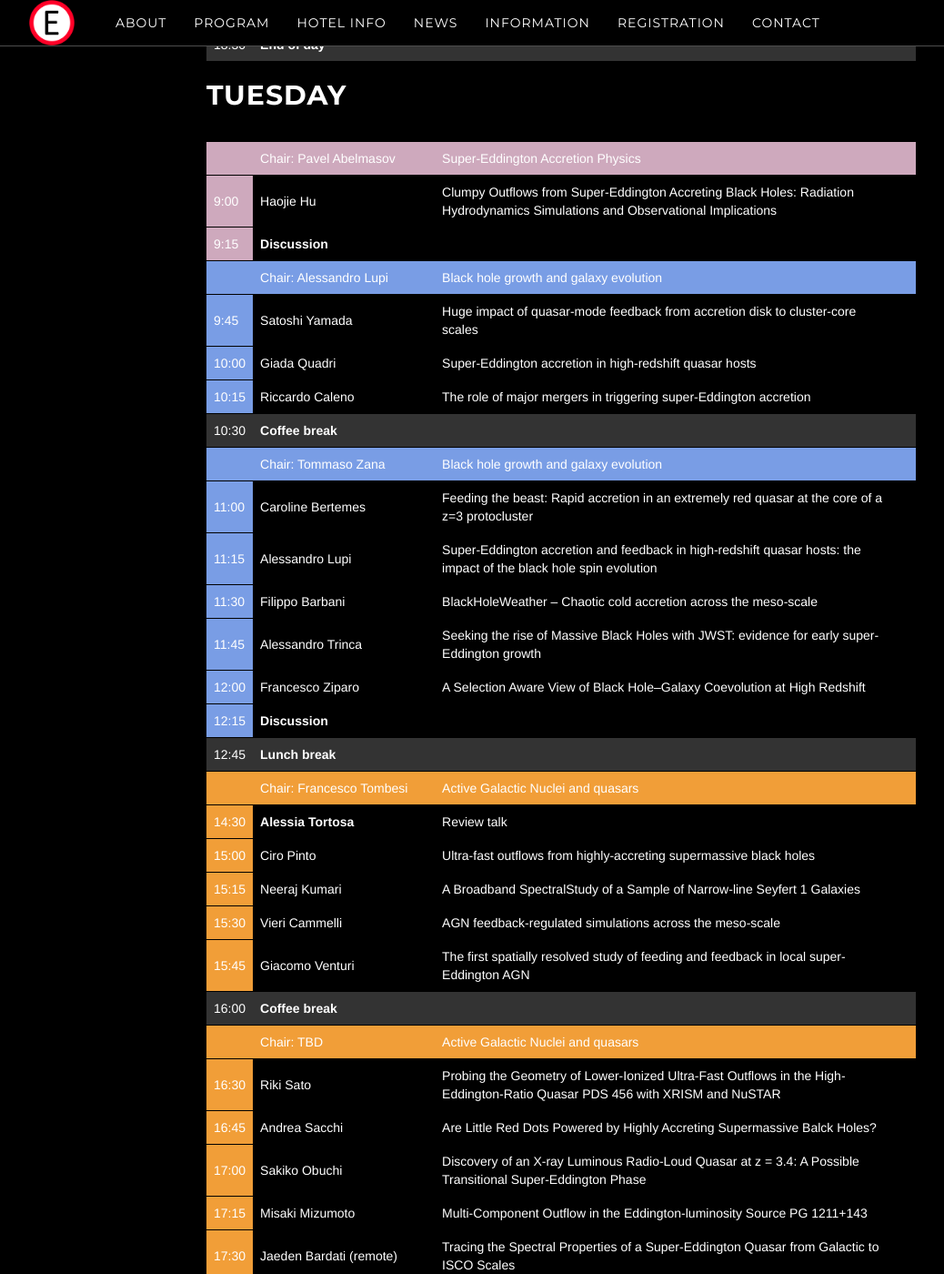
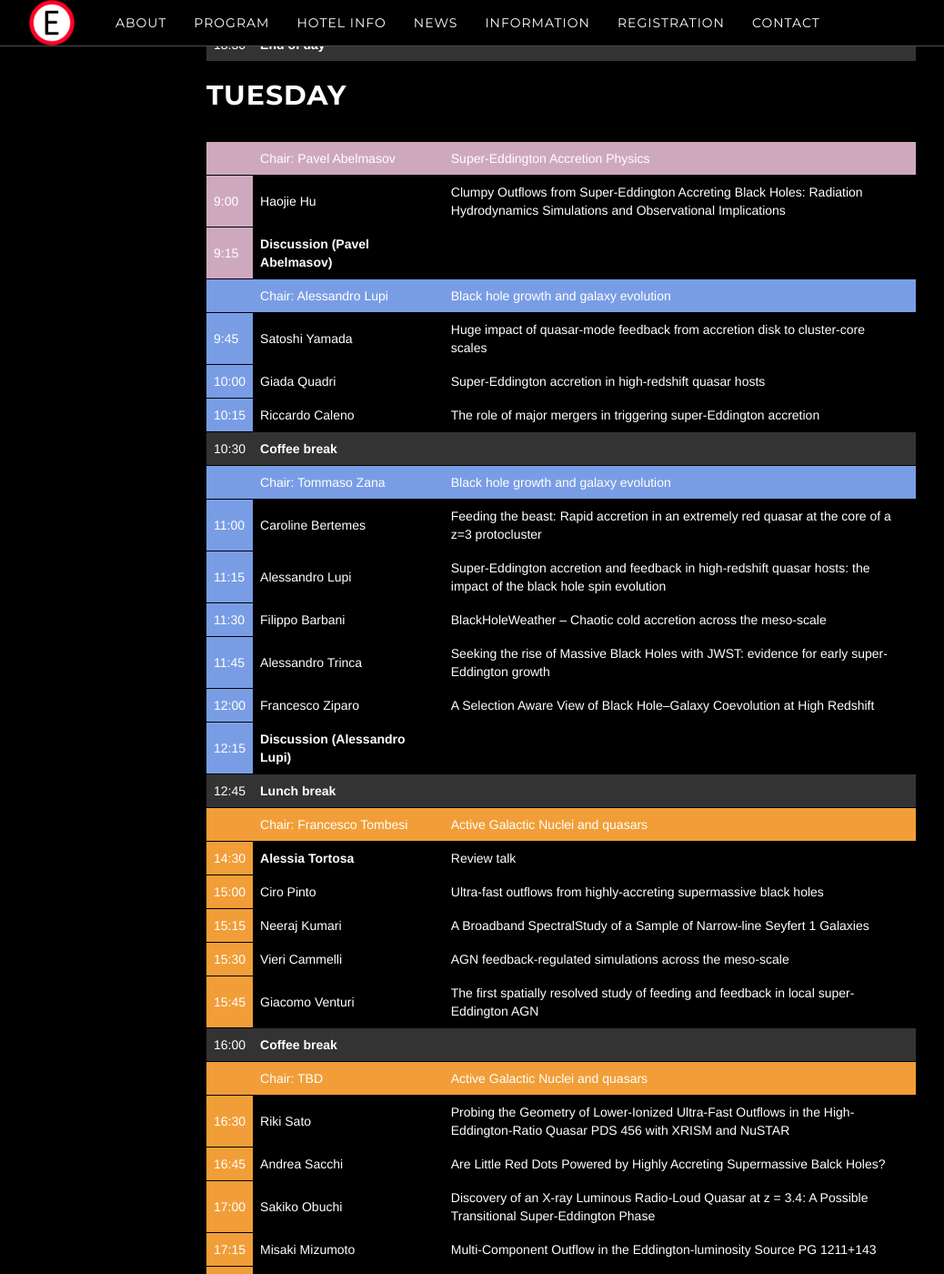
Before and after one commit to breakingthelimits/supereddington2026, a Jekyll site: the page built from program/index.html, in a window 1280 px wide and 1400 px high, scrolled down 1134 px. Shown: the whole window at 91% size, without its empty margins (38-1076 px from the left). Built offline with Jekyll 4.4.1, drawn with Linux system fonts in a browser that asks for light colours.

Commit message:
Add discussion leaders

```diff
--- a/_includes/program_table.html
+++ b/_includes/program_table.html
@@ -193,7 +193,7 @@ and radiative viscosity on the coronal gas flow and the coronal properties.</det
         </tr>
         <tr style="background: transparent;">
             <td style="background-color: #cea9bd;">9:15</td>
-            <td style="min-width: 200px;"><strong>Discussion</strong></td>
+            <td style="min-width: 200px;"><strong>Discussion (Pavel Abelmasov)</strong></td>
         <td><details><summary></summary></details></td>
         </tr>
         <tr style="background-color: #799de5;">
@@ -271,7 +271,7 @@ I will discuss how this combination, an established mean relation but large disp
         </tr>
         <tr style="background: transparent;">
             <td style="background-color: #799de5;">12:15</td>
-            <td style="min-width: 200px;"><strong>Discussion</strong></td>
+            <td style="min-width: 200px;"><strong>Discussion (Alessandro Lupi)</strong></td>
         <td><details><summary></summary></details></td>
         </tr>
         <tr style="background-color: #333333;">
--- a/program/create_program_from_table.py
+++ b/program/create_program_from_table.py
@@ -155,7 +155,7 @@ for _, row in program_table.iterrows():
     print(f"Processing: {start_time} - {end_time}, Speaker: {speaker}")
 
     previous_end_time = end_time
-    talk = title.strip() != "" or speaker.strip() == "Discussion"
+    talk = title.strip() != "" or "discussion" in speaker.strip().lower()
     if is_long_slot(start_time, end_time):
         speaker = f"<strong>{speaker}</strong>"
 
```
